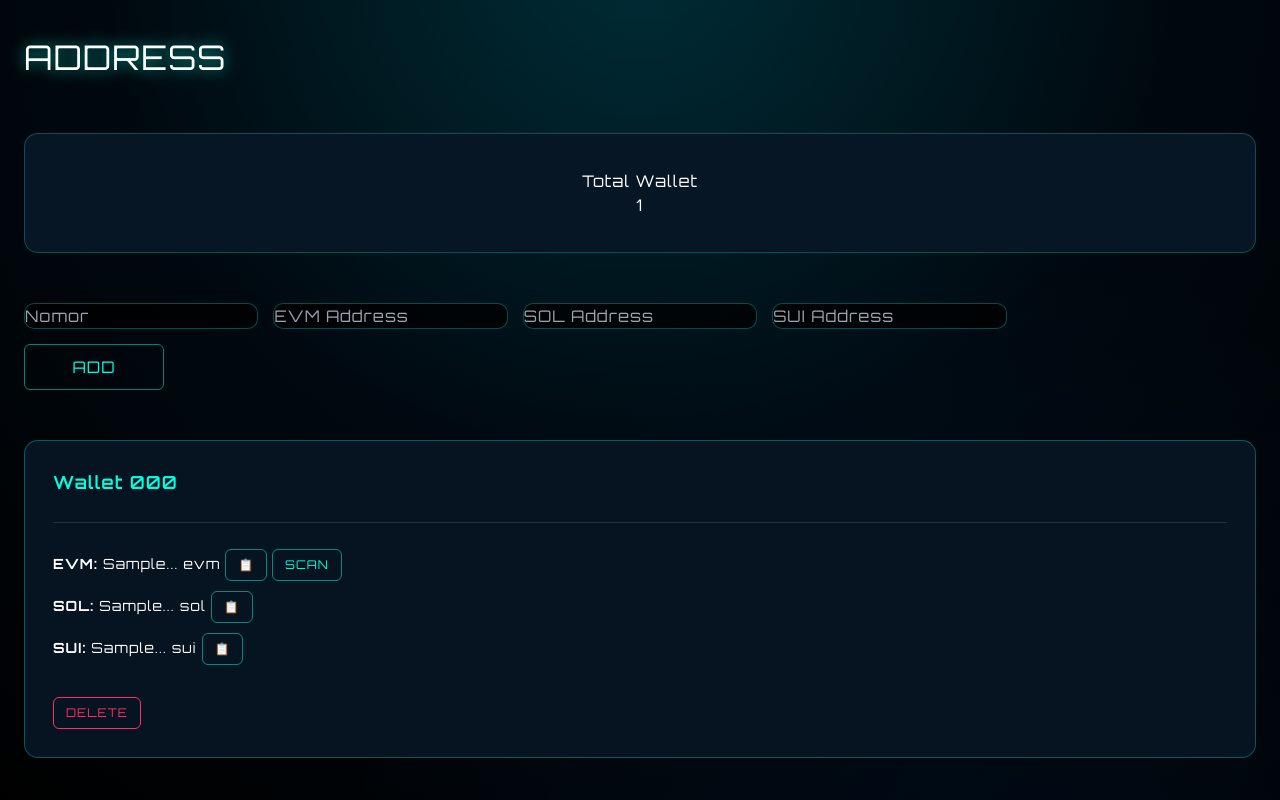
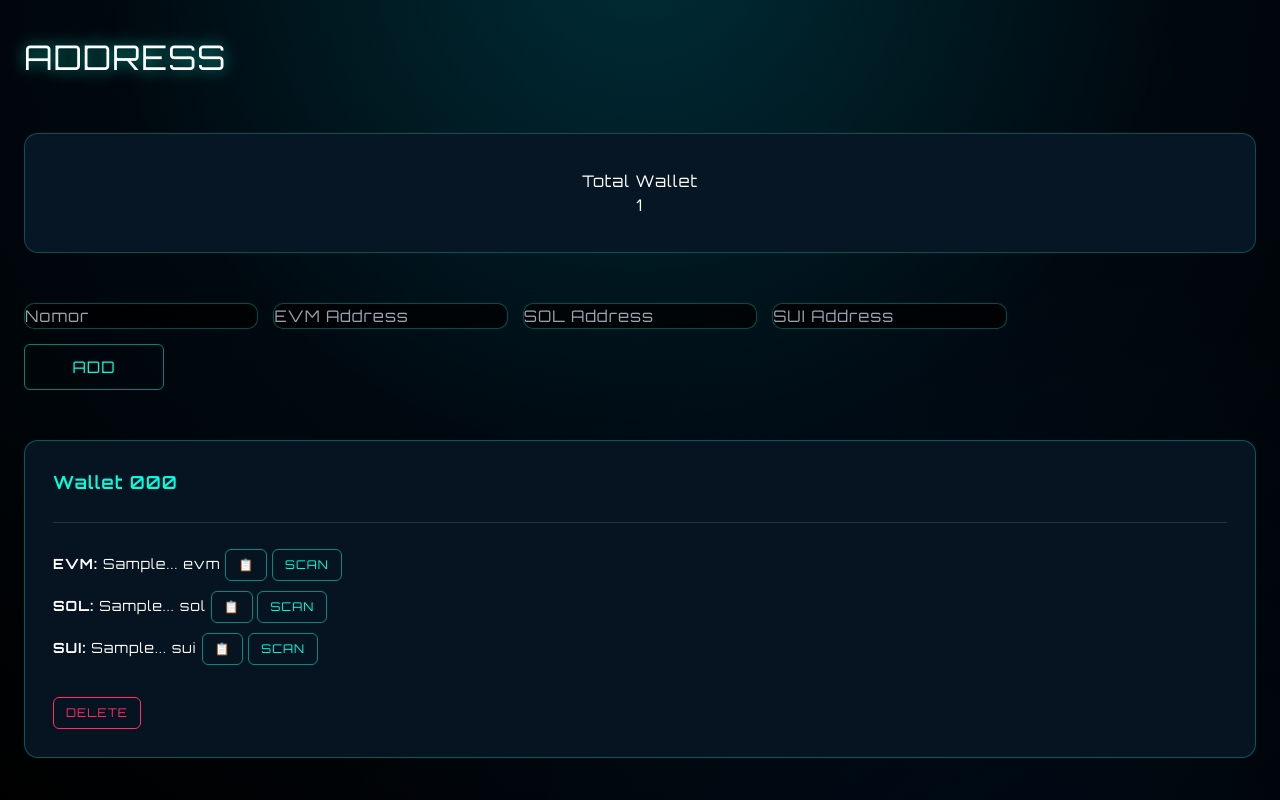
Before and after one commit to Cawonshik/alwantra-dashboard, a Flask app: template templates/address.html in a window 1280 px wide. Run offline with Flask 3, Linux system fonts and the light colour scheme; the template is opened without the code that fills it: most values are stand-ins (such as "Sample title", 1, 10 or a date in 2020); some libraries are stand-ins or nearby versions.

Commit message:
update address scan solana feature

```diff
--- a/templates/address.html
+++ b/templates/address.html
@@ -46,8 +46,9 @@
             {% if item.evm %}
                 {% set evm = item.evm|string %}
                 {{ evm[:6] }}...{{ evm[-4:] }}
-                <button class="btn small" onclick="copy('{{evm}}')">📋</button>
-                <button class="btn small" onclick="scan('{{evm}}')">SCAN</button>
+
+                <button class="btn small" onclick="copyAddress('{{evm}}')">📋</button>
+                <button class="btn small" onclick="scanEvm('{{evm}}')">SCAN</button>
             {% else %}
                 -
             {% endif %}
@@ -59,7 +60,9 @@
             {% if item.sol %}
                 {% set sol = item.sol|string %}
                 {{ sol[:6] }}...{{ sol[-4:] }}
-                <button class="btn small" onclick="copy('{{sol}}')">📋</button>
+
+                <button class="btn small" onclick="copyAddress('{{sol}}')">📋</button>
+                <button class="btn small" onclick="scanSol('{{sol}}')">SCAN</button>
             {% else %}
                 -
             {% endif %}
@@ -71,7 +74,9 @@
             {% if item.sui %}
                 {% set sui = item.sui|string %}
                 {{ sui[:6] }}...{{ sui[-4:] }}
-                <button class="btn small" onclick="copy('{{sui}}')">📋</button>
+
+                <button class="btn small" onclick="copyAddress('{{sui}}')">📋</button>
+                <button class="btn small" onclick="scanSui('{{sui}}')">SCAN</button>
             {% else %}
                 -
             {% endif %}
@@ -95,31 +100,52 @@
 
 <!-- ================= SCRIPT ================= -->
 <script>
-function copy(text){
-    if(!text) return;
-    navigator.clipboard.writeText(text);
-    toast("Copied!");
+
+function copyAddress(text){
+    if(!text) return
+    navigator.clipboard.writeText(text)
+    toast("Copied!")
 }
 
-function scan(addr){
-    if(!addr) return;
-    window.open("https://etherscan.io/address/" + addr, "_blank");
+function scanEvm(addr){
+    window.open(
+        "https://etherscan.io/address/" + addr,
+        "_blank"
+    )
+}
+
+function scanSol(addr){
+    window.open(
+        "https://solscan.io/account/" + addr,
+        "_blank"
+    )
+}
+
+function scanSui(addr){
+    window.open(
+        "https://suiexplorer.com/address/" + addr,
+        "_blank"
+    )
 }
 
 function toast(msg){
-    let el = document.createElement("div");
-    el.innerText = msg;
-    el.style.position = "fixed";
-    el.style.bottom = "20px";
-    el.style.right = "20px";
-    el.style.background = "#00ffe0";
-    el.style.color = "black";
-    el.style.padding = "8px 12px";
-    el.style.borderRadius = "6px";
-    el.style.boxShadow = "0 0 10px #00ffe0";
-    document.body.appendChild(el);
-    setTimeout(()=>el.remove(), 1000);
+    let el = document.createElement("div")
+    el.innerText = msg
+
+    el.style.position = "fixed"
+    el.style.bottom = "20px"
+    el.style.right = "20px"
+    el.style.background = "#00ffe0"
+    el.style.color = "black"
+    el.style.padding = "8px 12px"
+    el.style.borderRadius = "6px"
+    el.style.boxShadow = "0 0 10px #00ffe0"
+
+    document.body.appendChild(el)
+
+    setTimeout(()=>el.remove(),1000)
 }
+
 </script>
 
 {% endblock %}
```
